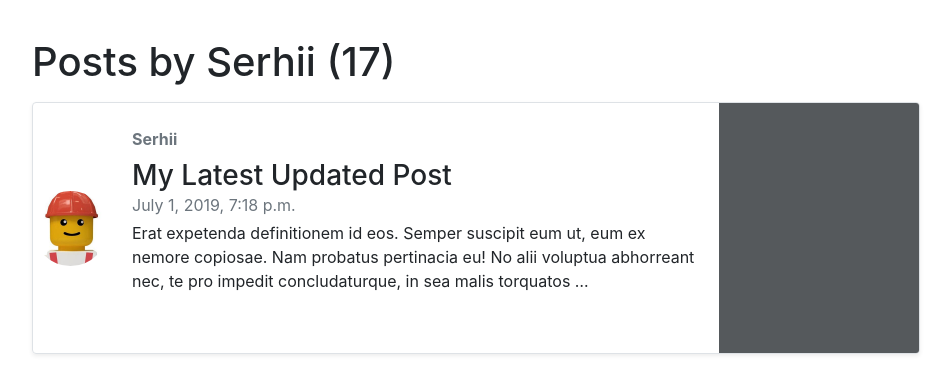
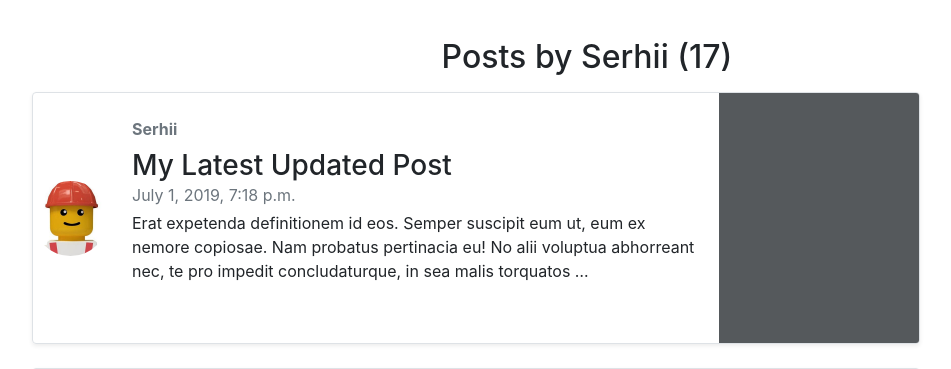
Before and after one commit to s-yaholnytskyi/django-demo, a Django app: a page that uses django_demo/blog/templates/blog/user_posts.html in a window 1280 px wide. Shown: the part 64-433 px from the top of the page, without its empty margins (53-1004 px from the left). Run offline with Django 3.2, Linux system fonts and the light colour scheme; data comes from the database, SQL or seed files in the repository; both versions use the stored data as it was after the commit; some libraries are stand-ins or nearby versions.

Commit message:
text styled

```diff
--- a/django_demo/blog/templates/blog/user_posts.html
+++ b/django_demo/blog/templates/blog/user_posts.html
@@ -1,6 +1,6 @@
 {% extends 'blog/base.html' %}
 {% block content %}
-<h1 class="mb-3">Posts by {{ view.kwargs.username }} ({{ page_obj.paginator.count }})</h1>
+<h2 class="mb-3 text-center">Posts by {{ view.kwargs.username }} ({{ page_obj.paginator.count }})</h2>
     {% for post in posts %}
         <div class="row no-gutters border rounded overflow-hidden flex-md-row mb-4 shadow-sm h-md-250 position-relative" style='width: 80%;'>
             <img class='rounded-circle' style='height: 75px; width: 75px; margin: auto;' src='{{ post.author.profile.image.url }}'>
```
Also changed, not shown: django_demo/db.sqlite3.
